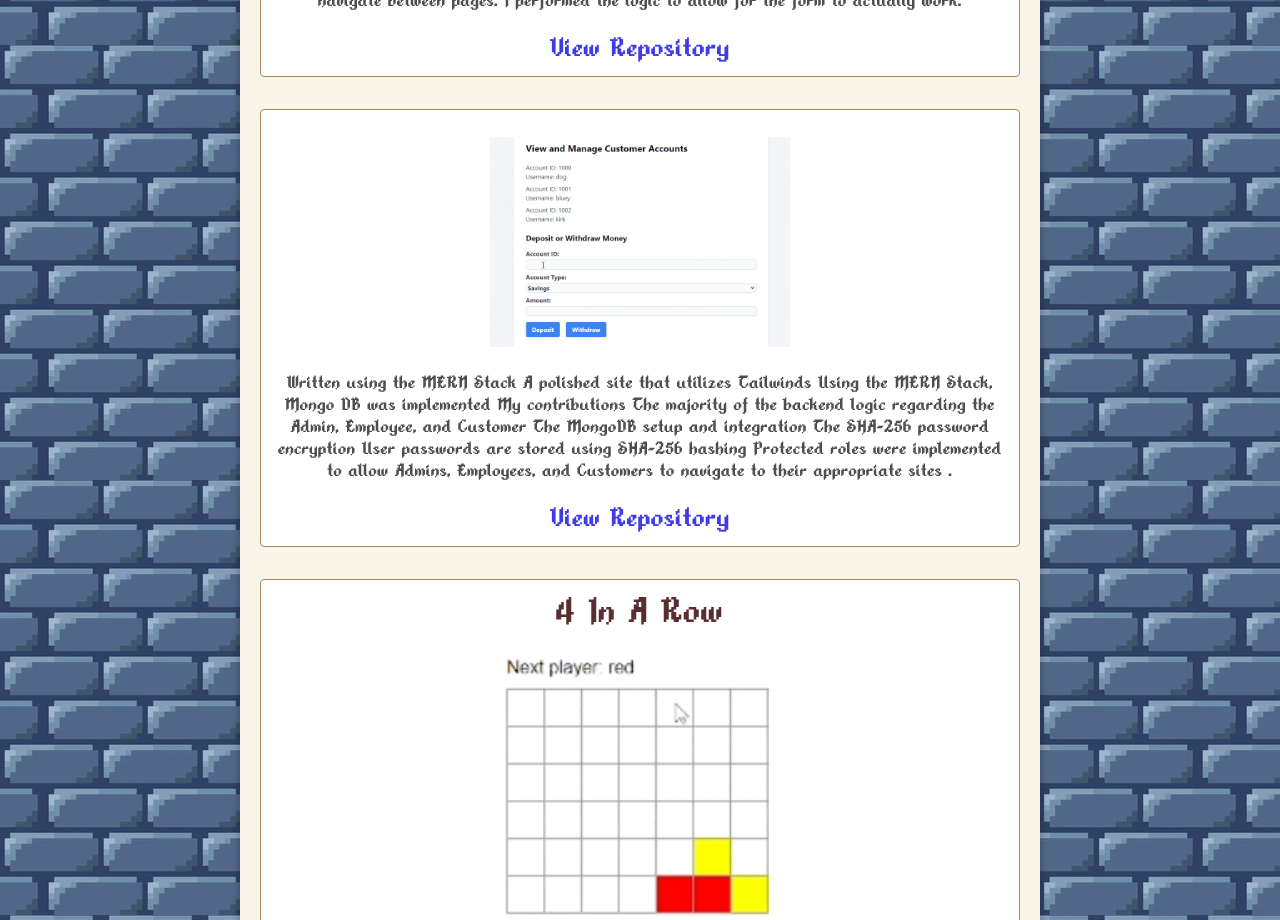
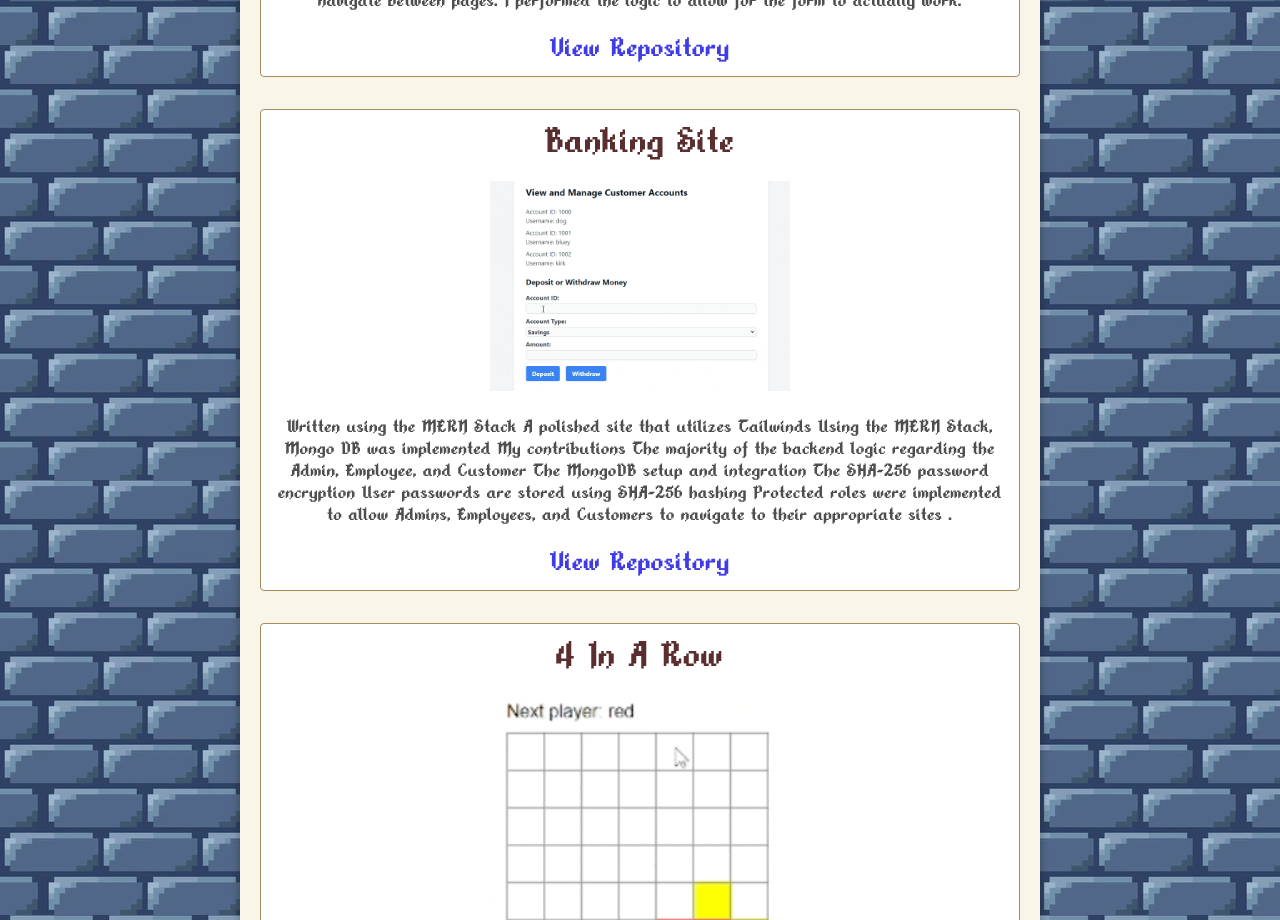
Before and after one commit to BoyWonder64/ReactPortfolio, a React (Vite) app: page /portfolio in a window 1280 px wide. Shown: the part 3000-3920 px from the top of the page. Built offline with nearby package versions, Linux system fonts and the light colour scheme.

Commit message:
Added Personally made Pixel Scrolls, Loading Animation for page, and added falling leaves for flare

```diff
--- a/src/pages/Portfolio.jsx
+++ b/src/pages/Portfolio.jsx
@@ -114,7 +114,9 @@ function PortfolioPage() {
             View Repository
           </Link>
           <div>
-            <Link to="https://coralyngrantart.com/">Coralyn Grant Art Site</Link>
+            <Link to="https://coralyngrantart.com/">
+              Coralyn Grant Art Site
+            </Link>
           </div>
         </div>
         <div className={classes.project}>
@@ -134,6 +136,7 @@ function PortfolioPage() {
         </div>
 
         <div className={classes.project}>
+          <h3>Banking Site</h3>
           <br />
           <img src={imgBankingApp} alt="Me" className={classes.img} />
           <br />
```
